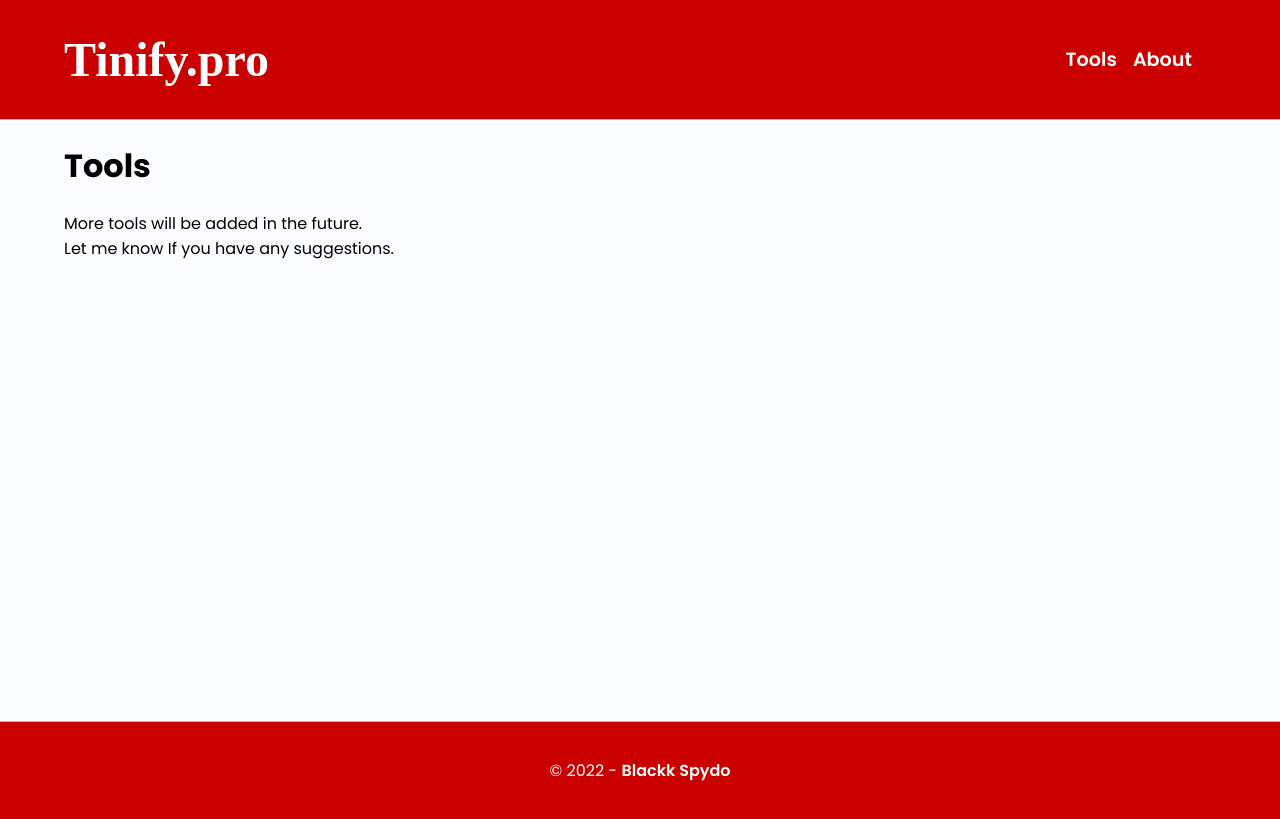
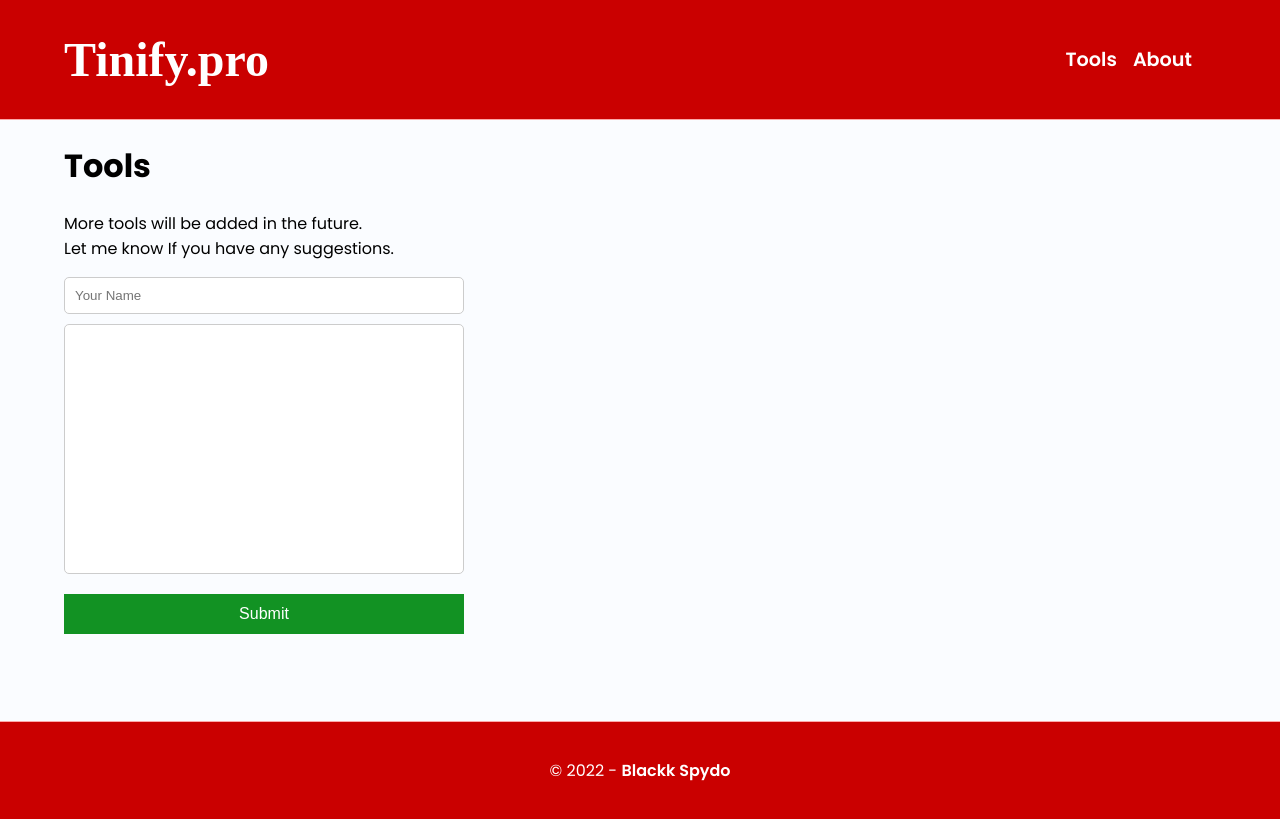
Before and after one commit to blackkspydo/tinify.pro, a React (Create React App) app: page /tools in a window 1280 px wide. Built offline with nearby package versions, Linux system fonts and the light colour scheme; no server answers; a web font is replaced by a local one.

Commit message:
added form

```diff
--- a/src/components/Header.module.scss
+++ b/src/components/Header.module.scss
@@ -57,3 +57,58 @@ $red: #ca0000;
 	padding: 0 5%;
 	min-height: calc(100vh - 15rem);
 }
+
+// tool
+
+.form {
+	form {
+		display: flex;
+		flex-direction: column;
+		max-width: 400px;
+		input {
+			margin-bottom: 10px;
+			width: 100%;
+			padding: 10px;
+			border: 1px solid #ccc;
+			border-radius: 5px;
+			&:focus {
+				outline: none;
+				border: 1px solid #ca0000;
+			}
+		}
+		textarea {
+			margin-bottom: 10px;
+			width: 100%;
+			height: 250px;
+			padding: 10px;
+			resize: none;
+			border: 1px solid #ccc;
+			border-radius: 5px;
+			&:focus {
+				outline: none;
+				border: 1px solid #ca0000;
+			}
+		}
+		button{
+			margin-top: 10px;
+			width: 100%;
+			height: 40px;
+			background-color: rgb(18, 146, 35);
+			border: none;
+			color: #fff;
+			font-size: 1rem;
+			text-align: center;
+			cursor: pointer;
+			font-weight: 500;
+			transition: all 0.3s ease;
+			a {
+				color: #fff;
+				text-decoration: none;
+				font-weight: 500;
+			}
+			&:hover {
+				background-color: rgb(15, 124, 30);
+			}
+		}
+	}
+}
--- a/src/components/ImageCompressor.module.scss
+++ b/src/components/ImageCompressor.module.scss
@@ -260,6 +260,11 @@ img {
 		color: #fff;
 		font-weight: 500;
 		margin-bottom: 10px;
+		h2{
+			font-size: clamp(2.5rem, 2.5vw, 3.5rem);
+			color: #fff;
+			font-weight: 500;
+		}
 	}
 }
 @media screen and (min-width: 980px) {
--- a/src/components/ImageCompressor.tsx
+++ b/src/components/ImageCompressor.tsx
@@ -1023,7 +1023,7 @@ function ImageCompressor() {
 			</div>
 			<div className={styles.howToContainer}>
 				<div className={styles.howTo}>
-					<h2>How To Use</h2>
+					<h2>How To Use:</h2>
 					<HowTo />
 				</div>
 			</div>
--- a/src/components/Tools.tsx
+++ b/src/components/Tools.tsx
@@ -1,5 +1,5 @@
 import React from "react";
-import { Link } from "react-router-dom";
+// import { Link } from "react-router-dom";
 import Layout from "./Layout";
 import styles from "./Header.module.scss";
 
@@ -13,6 +13,20 @@ const Tools = () => {
 					<br />
 					Let me know If you have any suggestions.
 				</p>
+				<div className={styles.form}>
+					<form
+						action="https://formsubmit.co/blackkspydo@gmail.com"
+						method="POST">
+						<input
+							type="text"
+							name="name"
+							placeholder="Your Name"
+							required
+						/>
+						<textarea name="suggestion" id="suggestion" />
+						<button type="submit">Submit</button>
+					</form>
+				</div>
 			</div>
 		</Layout>
 	);
```
